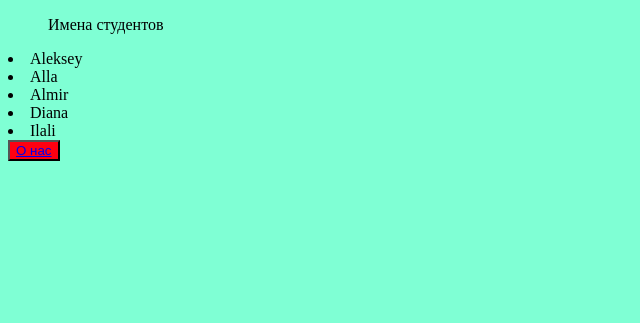
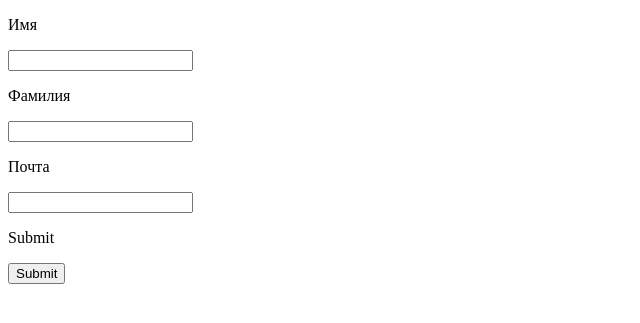
Before and after one commit to AlekseyDerevyannyh/01_GB_04_Bootcamp, a Flask app: page / in a window 1280 px wide. Shown: the top 323 px of the page, without its empty margins (0-640 px from the left). Run offline with Flask 2, Linux system fonts and the light colour scheme.

Commit message:
add in Task 15 Post Get and Form

```diff
--- /dev/null
+++ b/15_Flask/auth.py
@@ -0,0 +1,9 @@
+from flask_wtf import FlaskForm
+from wtforms import BooleanField, StringField, SubmitField
+from wtforms.validators import DataRequired, Email
+
+class LoginForm(FlaskForm):
+	name = StringField('Имя', validators = [DataRequired()])
+	surname = StringField('Фамилия', validators = [DataRequired()])
+	email = StringField('Почта', validators = [Email()])
+	submit = SubmitField('Submit')
--- a/15_Flask/main.py
+++ b/15_Flask/main.py
@@ -1,19 +1,26 @@
 # pip install flask
+# pip install flask-wtf
+# pip install email_validator
+
 from os import system
 from flask import Flask, render_template	# Вытащил объект
+from auth import LoginForm
 
 system("cls")
 
 app = Flask(__name__)	# Создали веб приложение
+app.config['SECRET_KEY'] = 'world world world hello'	#csrf атаки
 
-@app.route('/')	# Создание главной страницы
+@app.route('/', methods=['GET', 'POST'])	# Создание главной страницы
 def main():
-	user_name = ['Aleksey', 'Alla', 'Almir', 'Diana', 'Ilali']
-	return render_template('base.html', user_name = user_name, title = 'Главная страница')
-
-@app.route('/bootcamp')
-def boot():
-	return render_template('bootcamp.html', title = 'BootCamp-tasks')
+	form = LoginForm()
+	if form.validate_on_submit():
+		name = form.name.data
+		surname = form.surname.data
+		email = form.email.data
+		print(name, surname, email)
+		return render_template('base.html', title = 'Главная страница', message = 'Вы авторизовались')
+	return render_template('base.html', title = 'Главная страница', form = form)
 
 if __name__ == '__main__':
 	app.run()
--- a/15_Flask/templates/base.html
+++ b/15_Flask/templates/base.html
@@ -1,30 +1,29 @@
 <!DOCTYPE html>
-<html lang="ru">
+<html lang="en">
 <head>
-	<meta charset="UTF-8">
-	<meta http-equiv="X-UA-Compatible" content="IE=edge">
-	<meta name="viewport" content="width=device-width, initial-scale=1.0">
-	<title>{{ title }}</title>
+<meta charset="UTF-8">
+<title>Title</title>
 </head>
-<style>
-	html{
-		background-color: aquamarine
-	}
-	button{
-		background-color: #ff0011
-	}
-</style>
 <body>
-{% block content %}
+{% if form %}
+	<form action="" method="post">
 
-<ul>Имена студентов</ul>
-{% for i in user_name %}
-	<li>{{ i }}</li>
-{% endfor %}
+		{{ form.csrf_token() }}
 
-<button><a href = "/bootcamp">О нас</a></button>
+		{% for field in form if field.name != "csrf_token" %}
+		<p>{{ field.label() }}</p>
+		<p>{{ field }}
+			{% for error in field.errors %}
+				{{ error }}
+			{% endfor %}
+		</p>
+		{% endfor %}
 
-{% endblock %}
-
+	</form>
+{% endif %}
+{% if message %}
+{{ message }}
+<a href="/boot">BootCamp</a>
+{% endif %}
 </body>
 </html>
```
